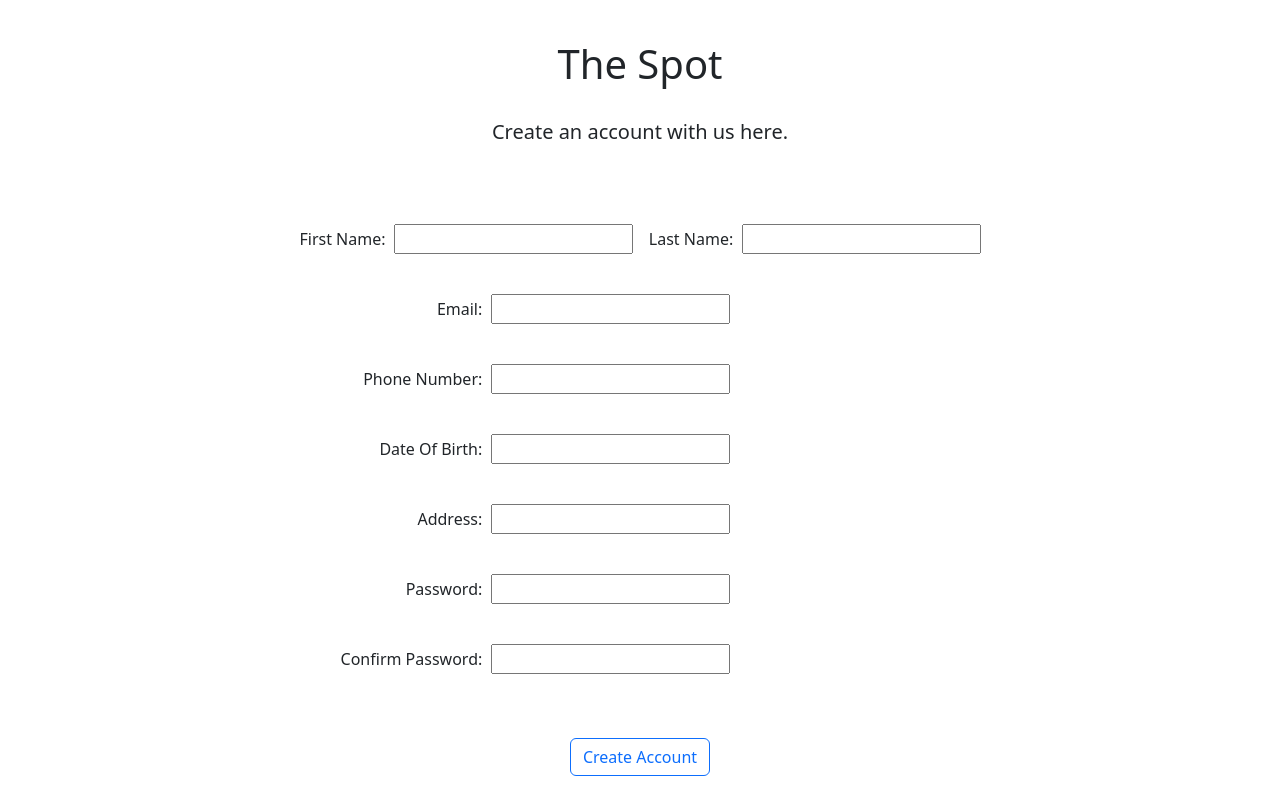
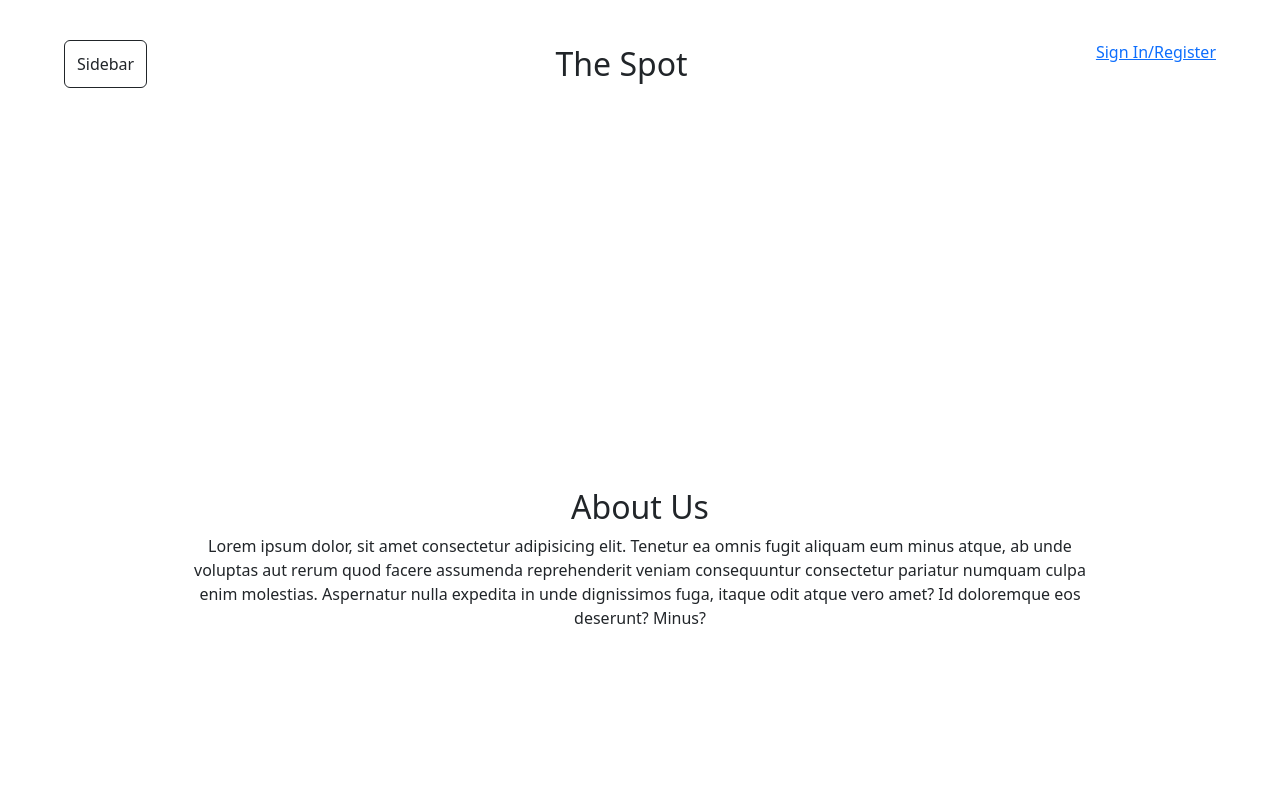
Before and after one commit to TannerMarthaler/CSCI313GroupProject, an Angular app: page / in a window 1280 px wide. Built offline with nearby package versions, Linux system fonts and the light colour scheme.

Commit message:
about page

```diff
--- /dev/null
+++ b/src/app/about/about.component.css
@@ -0,0 +1,38 @@
+.page{
+}
+
+.header {
+    /* margin-top: 40px; */
+    padding-top:40px;
+    padding-bottom:400px;
+    display: flex;
+    justify-content: space-between;
+    margin-left:5%;
+    margin-right:5%;
+  }
+
+  .sidebar,
+  .title,
+  .sign-in {
+    display: inline-block;
+  }
+
+  .sidebar {
+    text-align: left;
+  }
+
+  .title {
+    text-align: center;
+    font-size: xx-large;
+  }
+
+  .sign-in {
+    text-align: right;
+  }
+
+
+.body{
+    text-align:center;
+    margin-left:15%;
+    margin-right:15%;
+}
--- /dev/null
+++ b/src/app/about/about.component.html
@@ -0,0 +1,21 @@
+<div class="page">
+    <div class="header">
+        <button type="button" class="btn btn-outline-dark">Sidebar</button>
+        <span class="title">The Spot</span>
+        <!-- <span class="sign-in">Sign In/Register</span> -->
+        <a href="sign-in" class="sign-in">Sign In/Register</a>
+    </div>
+    <div class="body">
+        <h2>About Us</h2>
+        <p>Lorem ipsum dolor, sit amet consectetur
+            adipisicing elit. Tenetur ea omnis fugit
+            aliquam eum minus atque, ab unde
+            voluptas aut rerum quod facere assumenda
+            reprehenderit veniam consequuntur
+            consectetur pariatur numquam culpa enim
+            molestias. Aspernatur nulla expedita in
+            unde dignissimos fuga, itaque odit
+            atque vero amet? Id doloremque eos
+            deserunt? Minus?</p>
+    </div>
+</div>
--- a/src/app/app.component.html
+++ b/src/app/app.component.html
@@ -6,4 +6,5 @@
   </nav>
 </div> -->
 <!-- <app-sign-in></app-sign-in> -->
-<app-register></app-register>
+<!-- <app-register></app-register> -->
+<app-about></app-about>
--- a/src/app/app.module.ts
+++ b/src/app/app.module.ts
@@ -4,12 +4,14 @@ import { BrowserModule } from '@angular/platform-browser';
 import { AppComponent } from './app.component';
 import { SignInComponent } from './sign-in/sign-in.component';
 import { RegisterComponent } from './register/register.component';
+import { AboutComponent } from './about/about.component';
 
 @NgModule({
   declarations: [
     AppComponent,
     SignInComponent,
-    RegisterComponent
+    RegisterComponent,
+    AboutComponent
   ],
   imports: [
     BrowserModule
```
Also changed, not shown: src/app/about/about.component.ts (added, +10 -0 lines), 1 other file (tests, documents, lock files or other folders).
